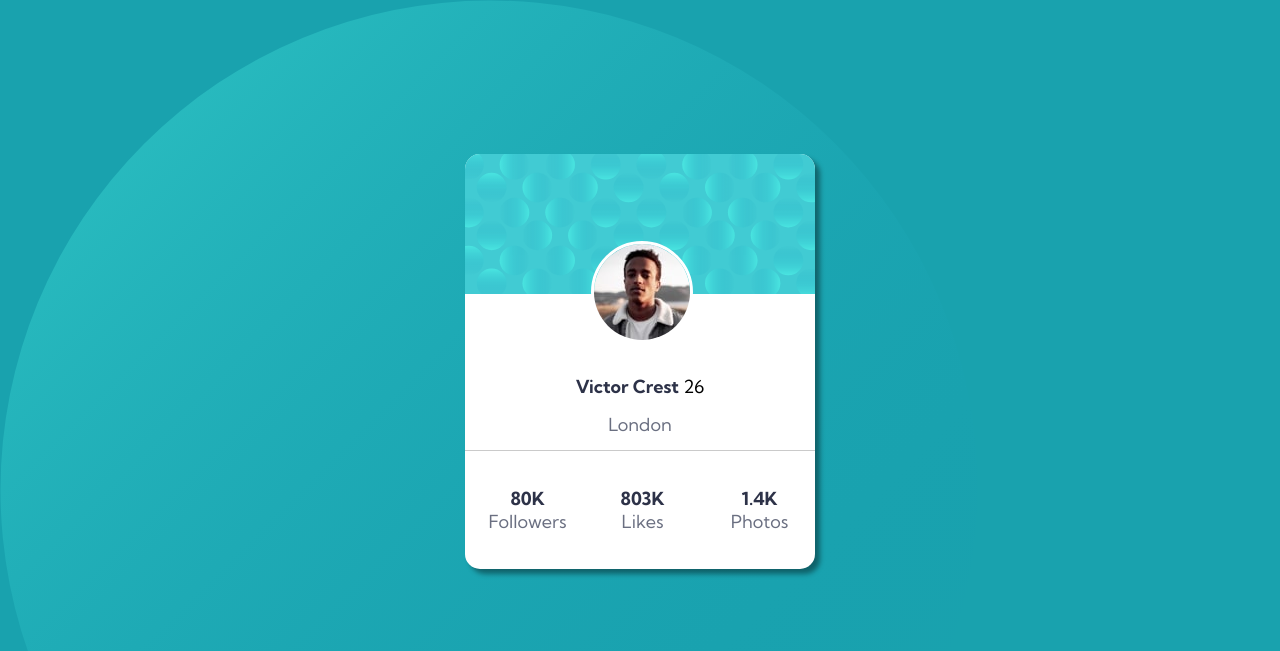
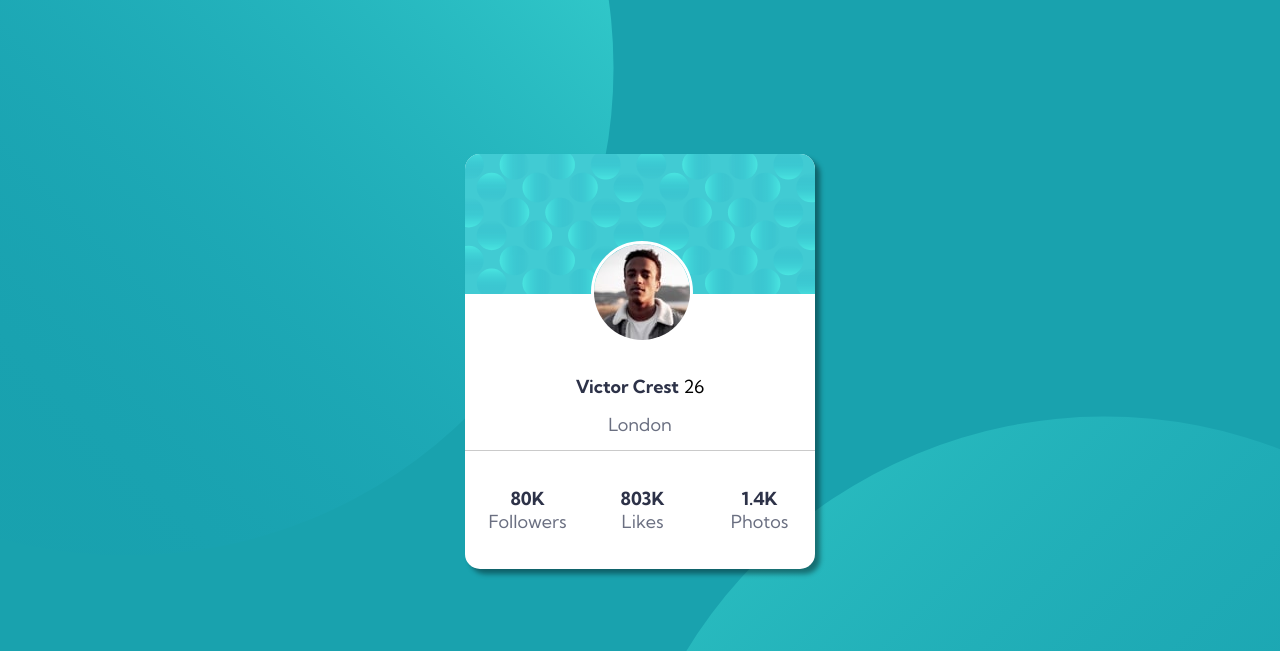
Before and after one commit to GabrielSilvaM/profile-card-component, a plain HTML site: page index.html in a window 1280 px wide. Shown: the top 651 px of the page. Drawn offline with Linux system fonts and the light colour scheme.

Commit message:
Second Commit

```diff
--- a/style.css
+++ b/style.css
@@ -27,7 +27,11 @@ body{
     min-height: 100vh;
     padding: 1rem;
     background-color: var(--Dark-cyan);
-    background: url(../images/bg-pattern-bottom.svg) hsl(185, 75%, 39%) no-repeat;
+    min-height: 100vh;
+    background-color: var(--Dark-cyan);
+    background-image: url(./images/bg-pattern-top.svg), url(./images/bg-pattern-bottom.svg);
+    background-repeat: no-repeat, no-repeat;
+    background-position: right 52vw bottom 35vh, left 48vw top 52vh;
 }
 
 
```
